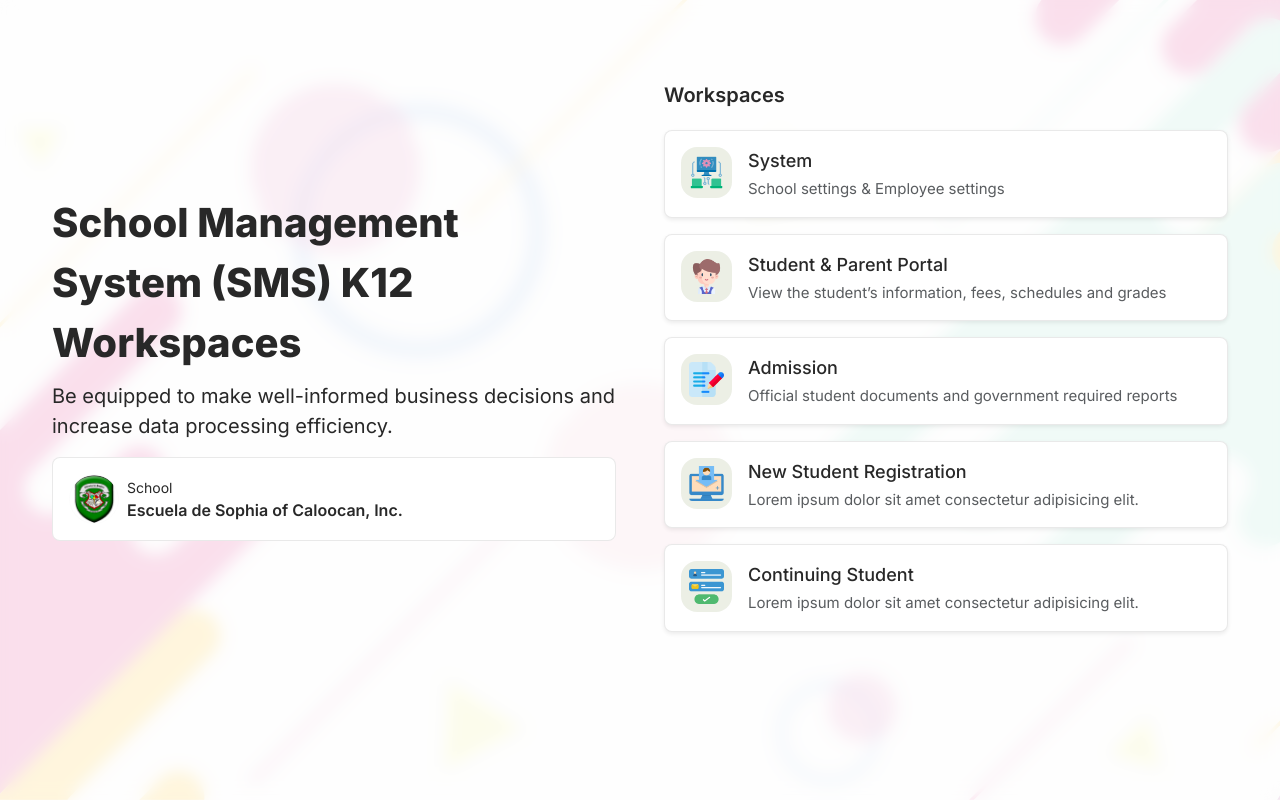
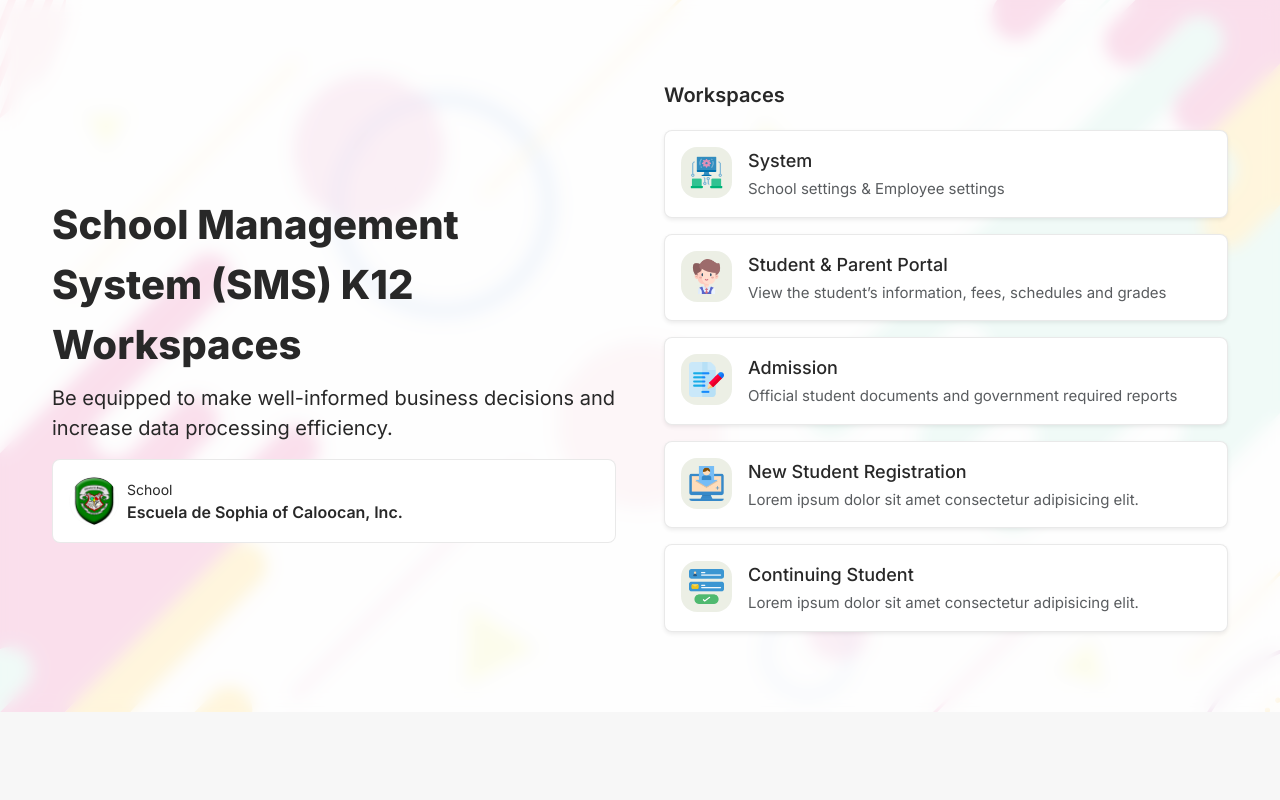
Before and after one commit to gocloud-inc/academe-workspaces-template, a website: page index.html in a window 1280 px wide. Drawn offline with nearby package versions, Linux system fonts and the light colour scheme.

Commit message:
ui fixes

```diff
--- a/index.html
+++ b/index.html
@@ -20,13 +20,12 @@
     <link href='https://unpkg.com/boxicons@2.0.7/css/boxicons.min.css' rel='stylesheet'>
 </head>
 <body>
-    <main>
     <section class="background-overlay" style="background-image: url('assets/svg/academe-hero-banner.svg')">
         <div class="container">
             <div class="row align-items-center justify-content-between g-5 position-relative">
                 <div class="col-xl-6 col-lg-6">
                     <img src="assets/logo-academe-sms.png" height="45" alt="">
-                        <div class="font-size-40 font-weight-800">School Management System (SMS) K12 Workspaces</div>
+                    <div class="font-size-40 font-weight-800 mt-1">School Management System (SMS) K12 Workspaces</div>
                     <p class="font-size-20 mt-2">Be equipped to make well-informed business decisions and increase data processing efficiency.</p>
 
                     <div class="card">
@@ -134,7 +133,6 @@
             </div>
         </div>
     </section>
-    </main>
 
     <script src="js/bootstrap.bundle.min.js"></script>
     <script src="js/scripts.js"></script>
--- a/scss/_base.scss
+++ b/scss/_base.scss
@@ -112,13 +112,12 @@ a {
     background-size: cover;
     background-repeat: no-repeat;
     background-position: center center;
-    height: 100vh;
 
     &::before {
         content: "";
         position: absolute;
         width: 100%;
-        height: 100vh;
+        height: 100%;
         top: 0;
         bottom: 0;
         left: 0;
```
Also changed, not shown: css/style.min.css. Lines whose indentation alone changed are shown as unchanged.
